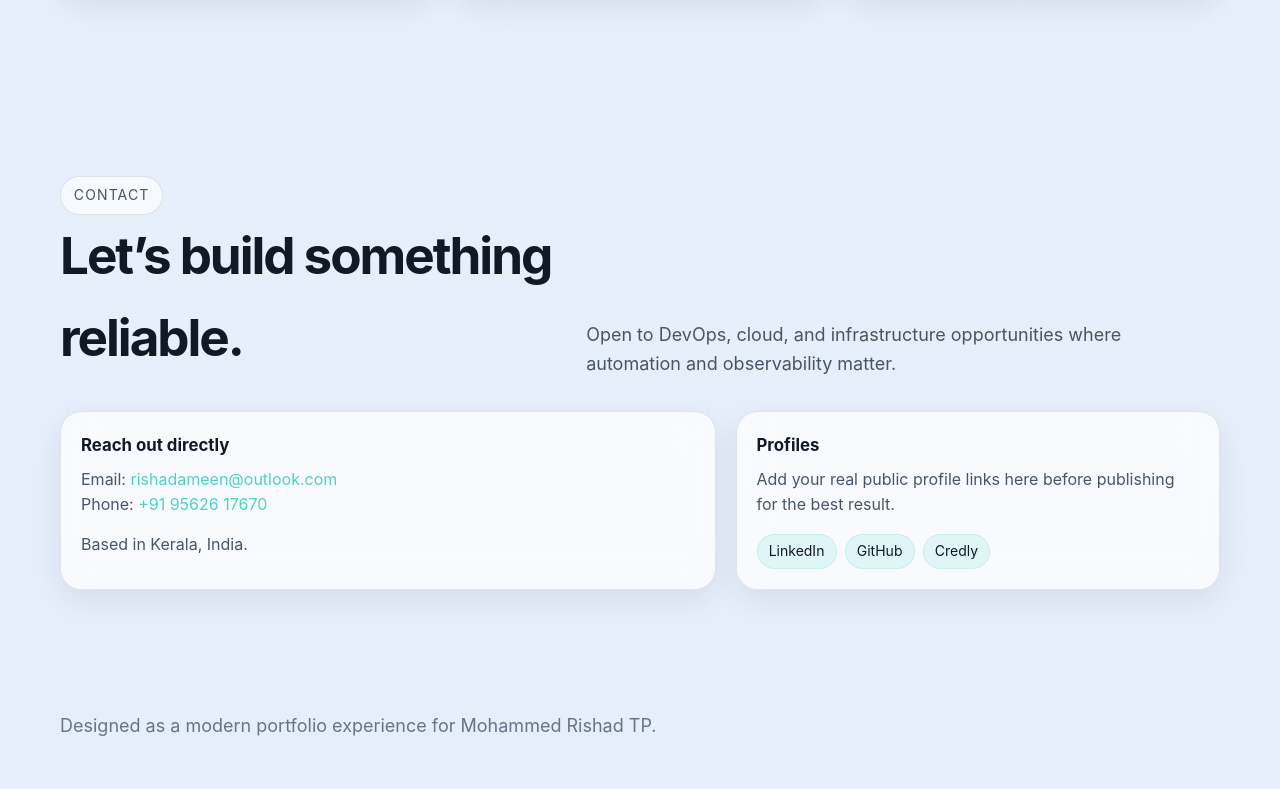
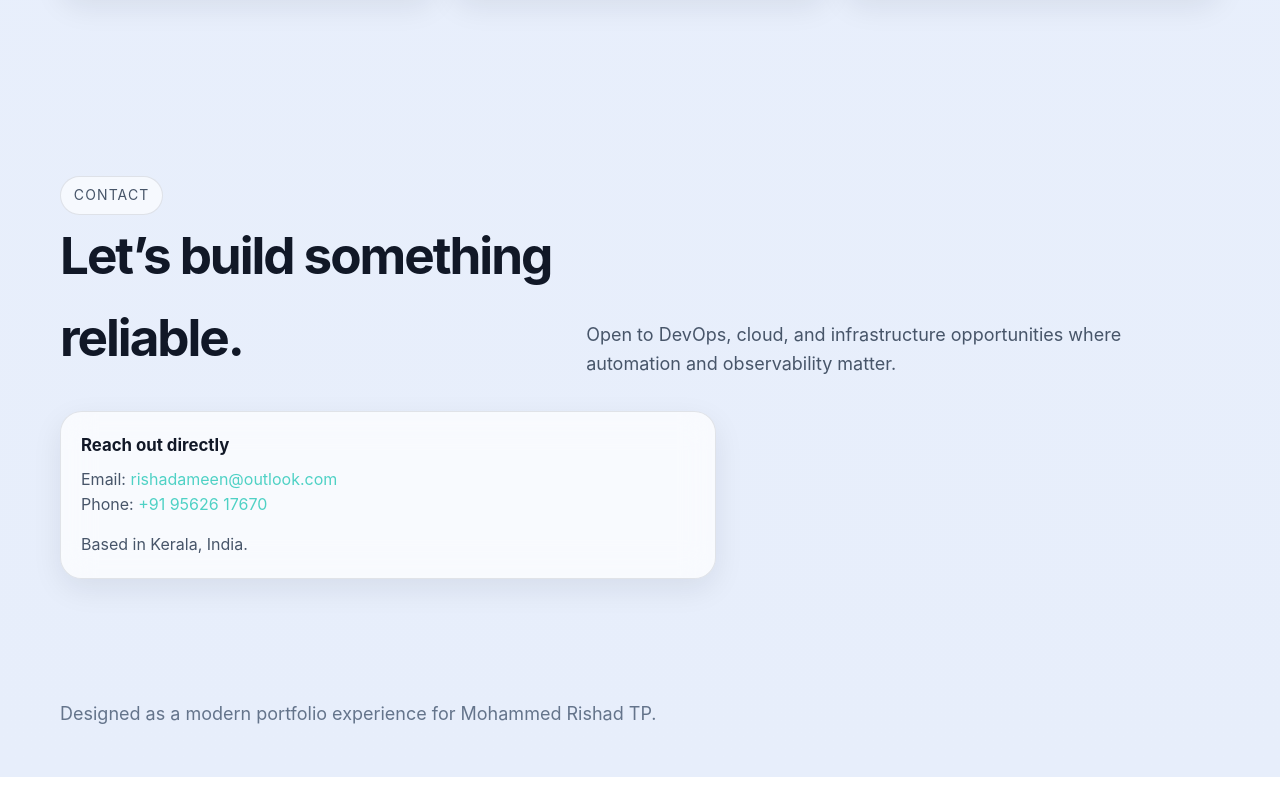
Before and after one commit to rishad3855/Portfolio001, a plain HTML site: page mohammed-rishad-portfolio (1).html in a window 1280 px wide. Shown: the part 6024-6813 px from the top of the page. Drawn offline with Linux system fonts and the light colour scheme; a web font is replaced by a local one.

Commit message:
Update mohammed-rishad-portfolio (1).html

```diff
--- a/mohammed-rishad-portfolio (1).html
+++ b/mohammed-rishad-portfolio (1).html
@@ -559,15 +559,7 @@
             <p>Phone: <a href="tel:+919562617670">+91 95626 17670</a></p>
             <p style="margin-top:.9rem;">Based in Kerala, India.</p>
           </article>
-          <article class="contact-card" data-reveal>
-            <h3>Profiles</h3>
-            <p>Add your real public profile links here before publishing for the best result.</p>
-            <div class="tags">
-              <span>LinkedIn</span>
-              <span>GitHub</span>
-              <span>Credly</span>
-            </div>
-          </article>
+
         </div>
       </div>
     </section>
```
